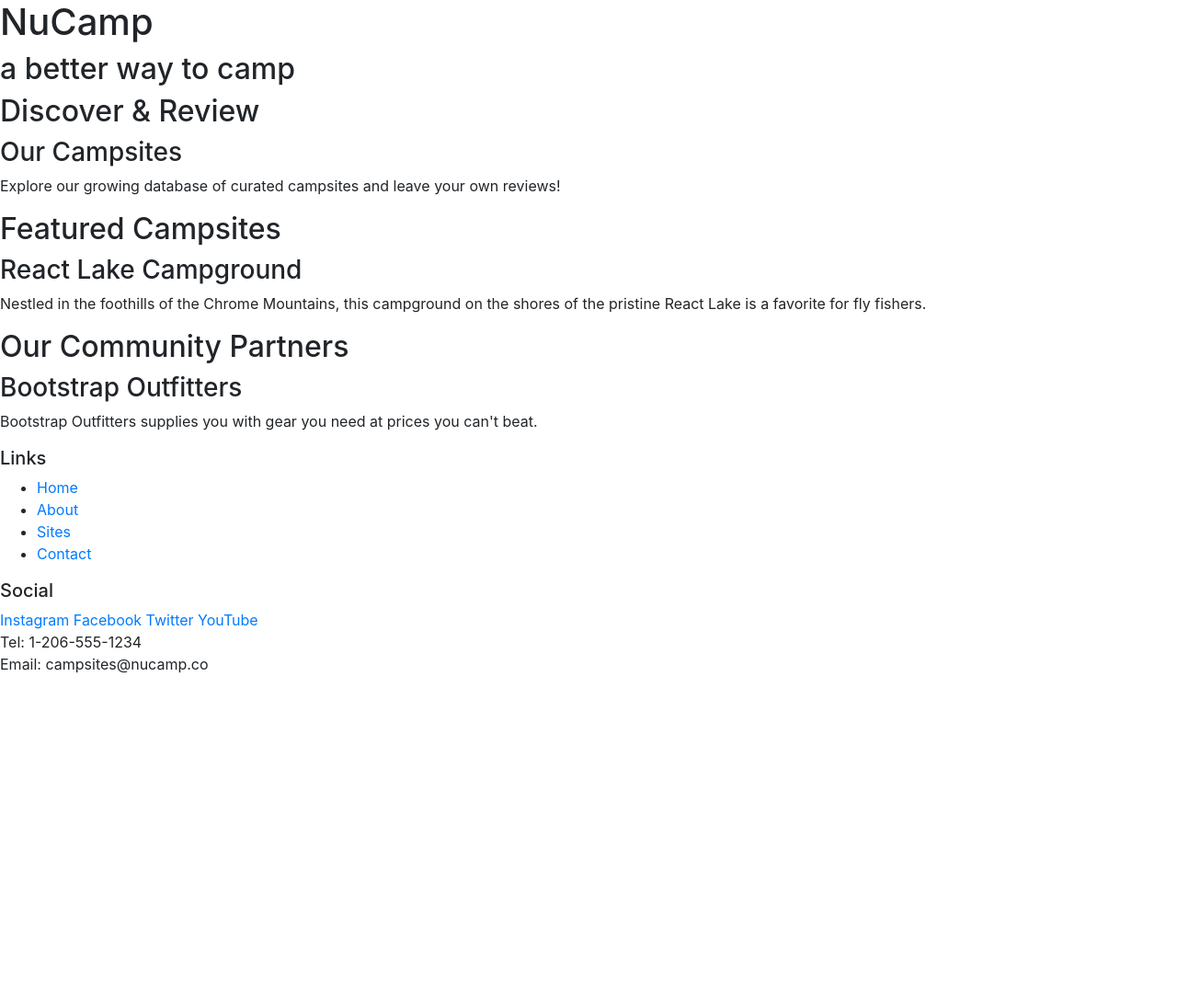
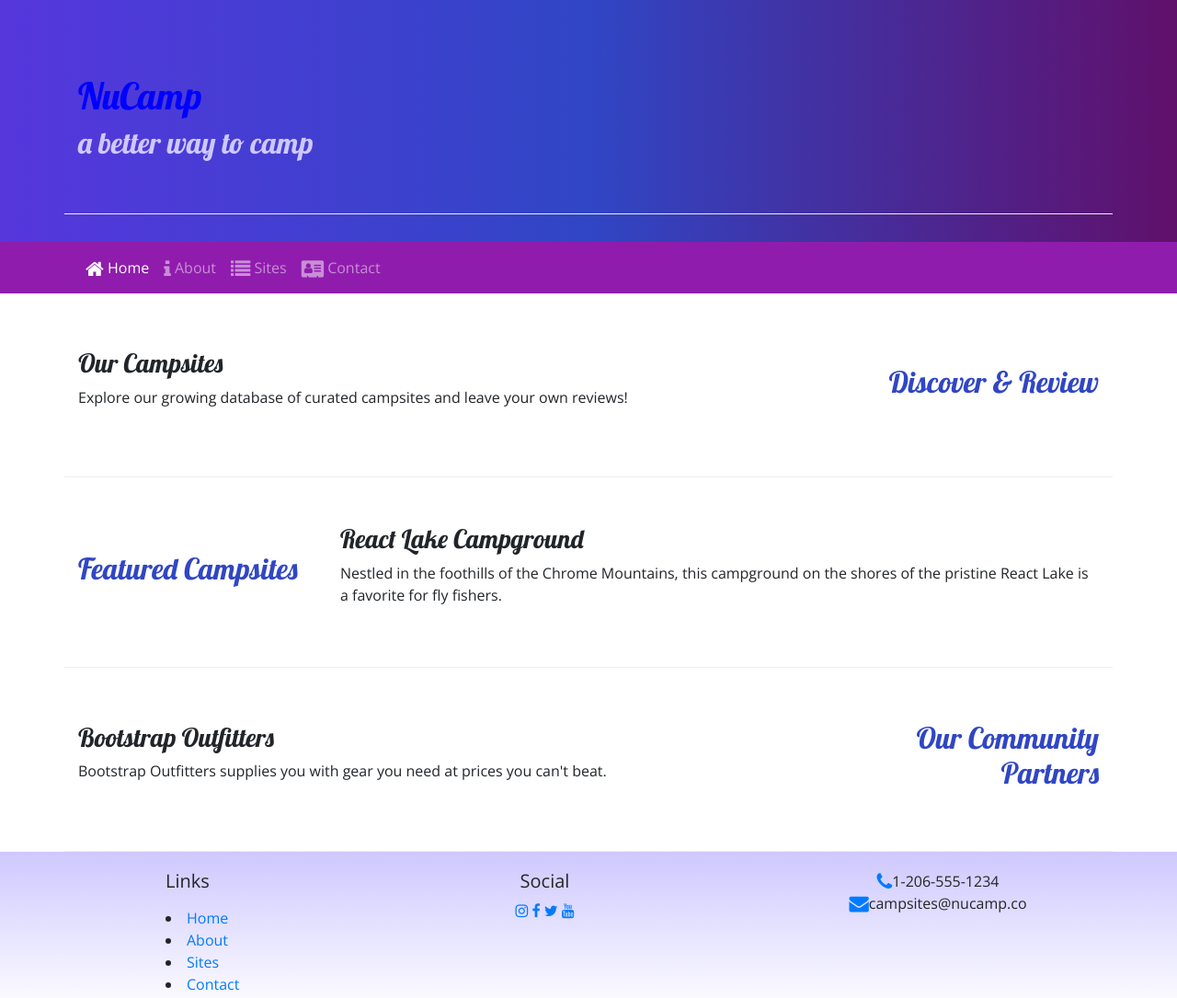
Before and after one commit to stefanievazquez/nucampsite-Bootstrap, a website: page index.html in a window 1280 px wide. Shown: the whole page at 92% size. Before the commit the page ends 800 px from the top, so only its background shows below. Drawn offline with nearby package versions, Linux system fonts and the light colour scheme.

Commit message:
icon fonts

```diff
--- /dev/null
+++ b/css/styles.css
@@ -0,0 +1,38 @@
+body {
+    font-family: "Open Sans", sans-serif;
+}
+
+h1, h2, h3 {
+    font-family: "Lobster", cursive;
+}
+
+h2 {
+    color: #3046C5;
+}
+
+header h2 {
+    color: #CEC8FF;
+}
+
+footer {
+    background-image: linear-gradient(#CEC8FF, white);
+    padding: 20px 0;
+    width:100%;
+}
+
+.jumbotron {
+    padding: 30px;
+    background-image: linear-gradient(to right, #5637DD, #3046C5, #60106B);
+    color: blue;
+    Margin: 0;
+}
+
+.row-content {
+    padding: 50px 0;
+    border-bottom: 1px ridge;
+    min-height: 200px;
+}
+
+.navbar {
+    background-color: #901CAD;
+}
--- a/index.html
+++ b/index.html
@@ -9,56 +9,101 @@
     <!-- Bootstrap CSS -->
     <link rel="stylesheet" href="node_modules/bootstrap/dist/css/bootstrap.min.css" />
 
+     <!-- Additional CSS must be placed after Bootstrap CSS -->
+     <link rel="stylesheet" href="node_modules/font-awesome/css/font-awesome.min.css" />
+     <link rel="stylesheet" href="https://fonts.googleapis.com/css?family=Lobster|Open+Sans" />
+     <link rel="stylesheet" href="css/styles.css" />
+
     <title>NuCamp: A Better Way To Camp</title>
 </head>
 
 <body>
 
-    <header>
-        <div>
+    <header class="jumbotron jumbotron-fluid">
+        <div class="container">
+            <div class="row row-content">
+                <div class="col">
                     <h1>NuCamp</h1>
                     <h2>a better way to camp</h2>
                 </div>
+            </div>
+        </div>
     </header>
 
-    <div>
-        <h2>Discover & Review</h2>
+    <nav class="navbar navbar-expand-sm navbar-dark sticky-top">
+        <div class="container">
+        <button class="navbar-toggler ml-auto" type="button" data-toggle="collapse" data-target="#nucampNavbar">
+                <span class="navbar-toggler-icon"></span>
+            </button>
+            <div class="collapse navbar-collapse" id="nucampNavbar">
+                <ul class="navbar-nav">
+                    <li class="nav-item active"><a class="nav-link" href="#"><i class="fa fa-home fa-lg"></i> Home</a></li>
+                    <li class="nav-item"><a class="nav-link" href="aboutus.html"><i class="fa fa-info fa-lg"></i> About</a></li>
+                    <li class="nav-item"><a class="nav-link" href="#"><i class="fa fa-list fa-lg"></i> Sites</a></li>
+                    <li class="nav-item"><a class="nav-link" href="#"><i class="fa fa-address-card fa-lg"></i> Contact</a></li>
+            </ul>
+        </ul>
+    </nav>
+
+    <div class="container">
+        <div class="row row-content align-items-center">
+            <div class="col-sm-4 order-sm-last col-md-3">
+                <h2 class="text-sm-right">Discover & Review</h2>
+            </div>
+            <div class="col">
                 <h3>Our Campsites</h3>
-        <p>Explore our growing database of curated campsites and leave your own reviews!</p>
+                <p class=".d-none">Explore our growing database of curated campsites and leave your own reviews!</p>
+            </div>
+        </div>
+    </div>
+    <div class="container">
+        <div class="row row-content align-items-center">
+            <div class="col-sm-4 col-md-3">
+                <h2>Featured Campsites</h2>
+                    </div>
+                <div class="col">
+                    <h3>React Lake Campground</h3>
+                    <p class=".d-none">Nestled in the foothills of the Chrome Mountains, this campground on the shores of the pristine React Lake is a favorite for fly fishers.</p>
+                </div>
+            </div>
+        </div>
     </div>
 
-    <div>
-        <h2>Featured Campsites</h2>
-        <h3>React Lake Campground</h3>
-        <p>Nestled in the foothills of the Chrome Mountains, this campground on the shores of the pristine React Lake is a favorite for fly fishers.</p>
+    <div class="container">
+    <div class="row row-content align-items-center">
+        <div class="col-sm-4 order-sm-last col-md-3">
+            <h2 class="text-sm-right">Our Community Partners</h2>
                 </div>
-
-    <div>
-        <h2>Our Community Partners</h2>
+                <div class="col">
                     <h3>Bootstrap Outfitters</h3>
-        <p>Bootstrap Outfitters supplies you with gear you need at prices you can't beat.</p>
+                    <p class=".d-none">Bootstrap Outfitters supplies you with gear you need at prices you can't beat.</p>
+                </div>
+            </div>
+        </div>
     </div>
 
     <footer>
-        <div>
+        <div class="container">
+            <div class="row">
+                <div class="col-4 col-sm-2 offset-1">
                     <h5>Links</h5>
-            <ul>
+                        <ul></ul>
                         <li><a href="#">Home</a></li>
-                <li><a href="#">About</a></li>
+                        <li><a href="aboutus.html">About</a></li>
                         <li><a href="#">Sites</a></li>
                         <li><a href="#">Contact</a></li>
             </ul>
         </div>
-        <div>
+        <div class="col-6 col-sm-5 text-center">
             <h5>Social</h5>
-            <a href="http://instagram.com/">Instagram</a>
-            <a href="http://facebook.com/">Facebook</a>
-            <a href="http://twitter.com/">Twitter</a>
-            <a href="http://youtube.com/">YouTube</a>
+            <a href="http://instagram.com/"><i class="fa fa-instagram"></i></a>
+            <a href="http://facebook.com/"><i class="fa fa-facebook"></i></a>
+            <a href="http://twitter.com/"><i class="fa fa-twitter"></i></a>
+            <a href="http://youtube.com/"><i class="fa fa-youtube"></i></a>
         </div>
-        <div>
-            Tel: 1-206-555-1234<br />
-            Email: campsites@nucamp.co
+        <div class="col-sm-4 text-center">
+            <i class="fa fa-phone fa-lg text-primary"></i>1-206-555-1234<br />
+            <i class="fa fa-envelope fa-lg text-primary"></i>campsites@nucamp.co
         </div>
     </footer>
 
--- a/package.json
+++ b/package.json
@@ -15,6 +15,7 @@
   },
   "dependencies": {
     "bootstrap": "^4.5.2",
+    "font-awesome": "^4.7.0",
     "jquery": "^3.5.1",
     "popper.js": "^1.16.1"
   }
```
Also changed, not shown: aboutus.html (added, +116 -0 lines), 2 other files. Lines whose indentation alone changed are shown as unchanged.
